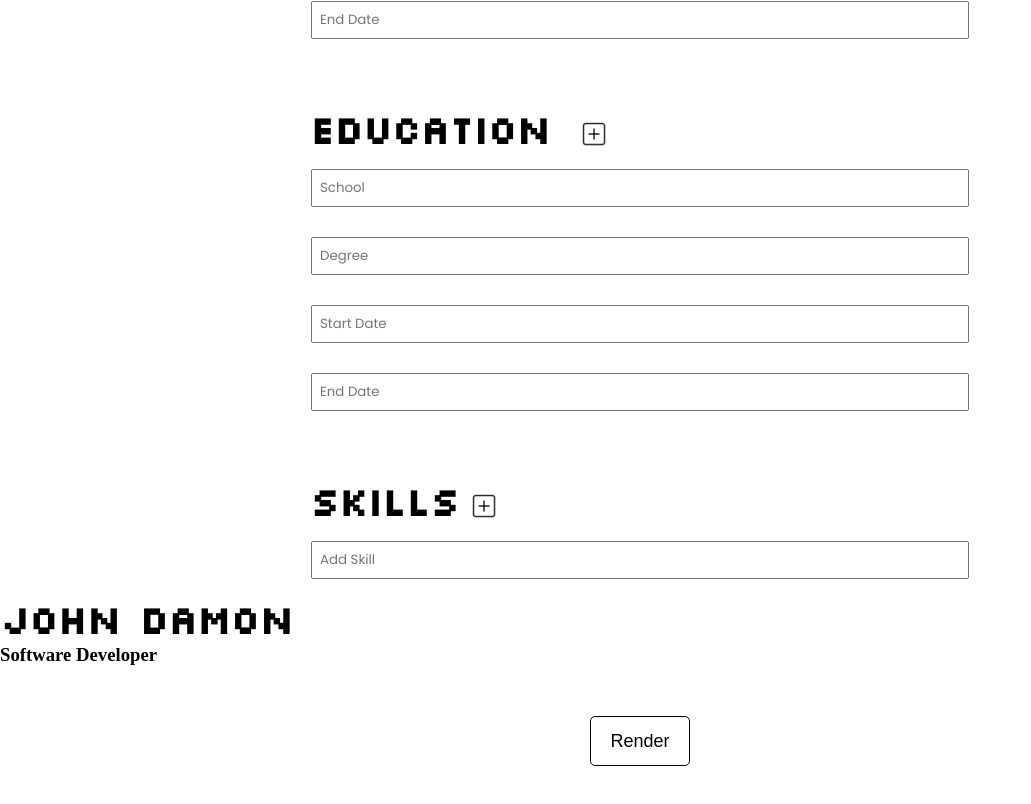
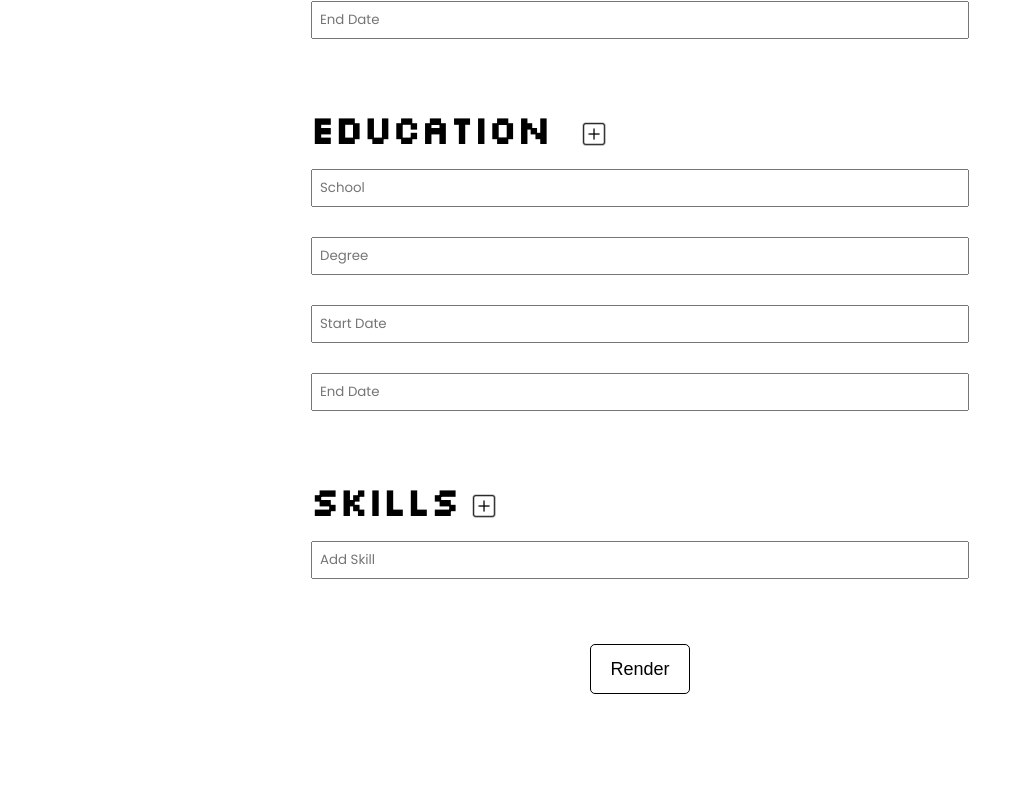
Before and after one commit to raheemelassadi/cv-project, a React (Create React App) app: page / in a window 1280 px wide. Shown: the part 757-1561 px from the top of the page, without its empty margins (0-1031 px from the left). After the commit the page ends 1501 px from the top, so only its background shows below. Built offline with nearby package versions, Linux system fonts and the light colour scheme; a web font is replaced by a local one.

Commit message:
hid the printable form whilst still being able to be rendered

```diff
--- a/src/App.js
+++ b/src/App.js
@@ -1,4 +1,5 @@
 import React, { Component } from "react";
+import { useRef } from "react";
 import Form from "./components/Form";
 import Header from "./components/Header";
 import "./App.scss"
@@ -8,12 +9,10 @@ import PrintableForm from "./PrintableForm"
 
 
 
-class App extends Component{
-  constructor(){
-    super()
-  }
+function App (){
 
-  render(){
+    let componentRef = useRef();
+
     return(
       <>
       <div>
@@ -21,22 +20,22 @@ class App extends Component{
       </div>
       <div>
         <Form />
-        <PrintableForm ref={el => (this.componentRef =  el)}/>
+        <div style={{ display: "none" }}>
+          <PrintableForm ref={(el) => (componentRef = el)} />
+        </div>
       </div>
       <ReactToPrint
         trigger={() => {
-
           return <div className="render-container"><button className="btn"><Render /></button></div>
         }}
 
-        content = {() => this.componentRef}
-        documentTitle="CV"
+        content = {() => componentRef}
+        documentTitle="Resume"
         pageStyle= 'print'
 
       />
       </>
     )
-  }
 }
 
 export default App;
--- a/src/PrintableForm.js
+++ b/src/PrintableForm.js
@@ -1,5 +1,4 @@
 import React, { Component } from "react";
-
 
 class PrintableForm extends Component{
     constructor(){
```
